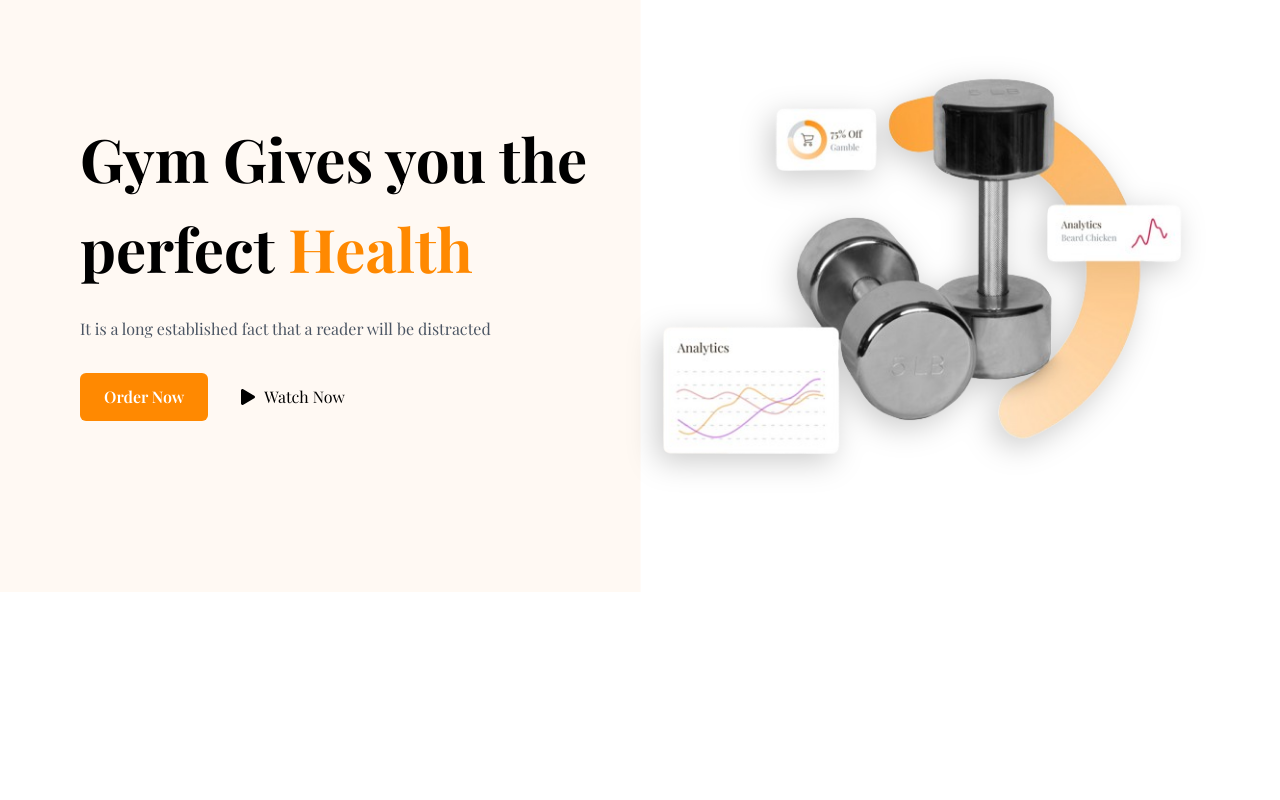
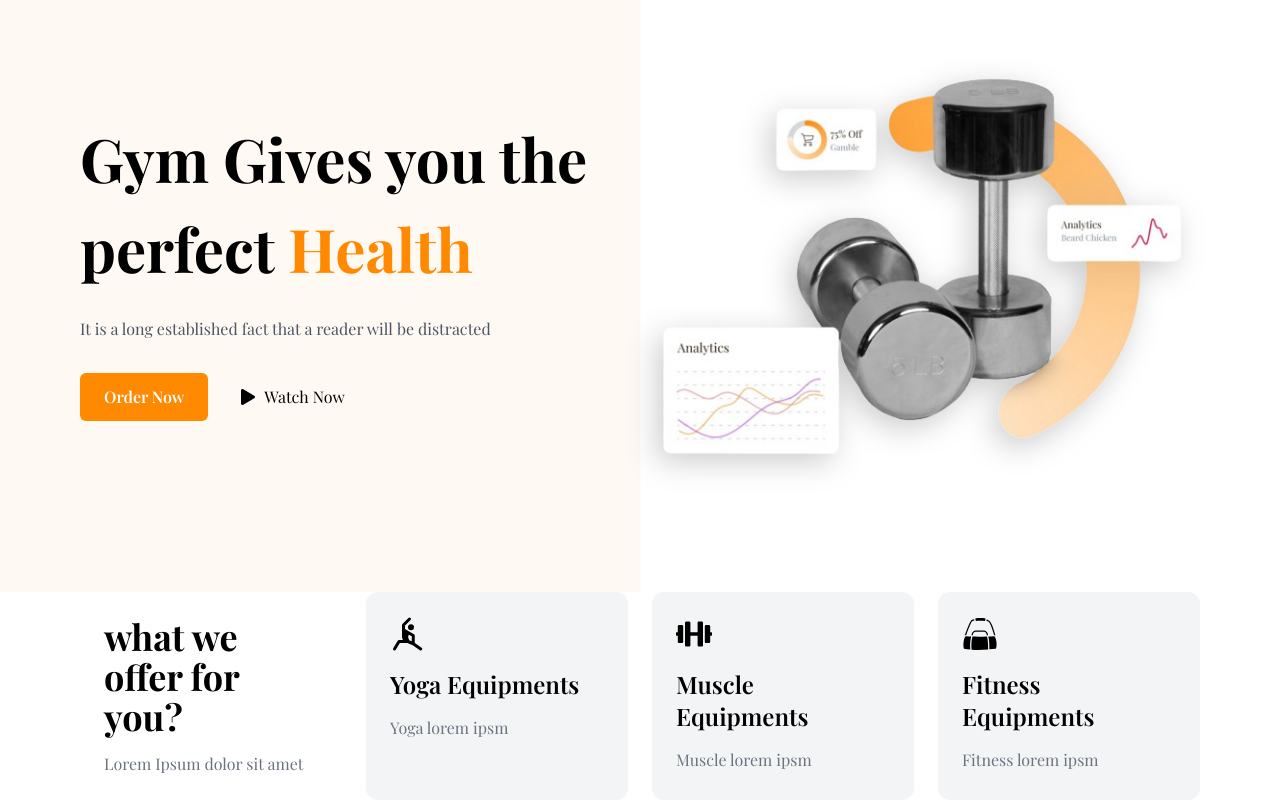
Before and after one commit to rizkidwik/gym-landing-page, a React (Vite) app: page / in a window 1280 px wide. Shown: the part 166-966 px from the top of the page. Before the commit the page ends 800 px from the top, so only its background shows below. Built offline with nearby package versions, Linux system fonts and the light colour scheme; a web font is replaced by a local one.

Commit message:
feat: add frame mption

```diff
--- a/src/App.tsx
+++ b/src/App.tsx
@@ -1,6 +1,7 @@
 import './App.css'
 import Navbar from './components/Navbar/Navbar'
 import Hero from './components/Hero/Hero'
+import Equipments from './components/Equipments/Equipments'
 import BgImage from "./assets/bg.png"
 
 const bgStyle = {
@@ -18,6 +19,7 @@ function App() {
             <Navbar/>
             <Hero/>
         </div>
+        <Equipments/>
     </div>
   )
 }
--- /dev/null
+++ b/src/components/Equipments/Equipments.tsx
@@ -0,0 +1,64 @@
+import React from 'react'
+import { FaDumbbell } from 'react-icons/fa'
+import { GiGymBag } from 'react-icons/gi'
+import { GrYoga } from 'react-icons/gr'
+import { motion } from 'framer-motion'
+import { SlideLeft } from '../../utility/animation'
+
+const EquipmentsData = [
+    {
+        id: 1,
+        title: "Yoga Equipments",
+        desc: "Yoga lorem ipsm",
+        icons: <GrYoga/>,
+        delay: 0.3
+    },
+    {
+        id: 2,
+        title: "Muscle Equipments",
+        desc: "Muscle lorem ipsm",
+        icons: <FaDumbbell/>,
+        delay: 0.6
+    },
+    {
+        id: 3,
+        title: "Fitness Equipments",
+        desc: "Fitness lorem ipsm",
+        icons: <GiGymBag/>,
+        delay: 0.9
+    }
+]
+const Equipments = () => {
+  return (
+    <div>
+        <div className="container">
+            <div className="grid grid-cols-1 sm:grid-cols-2
+            md:grid-cols-4 gap-6 font-playfair">
+                <div className="space-y-4 p-6">
+                    <h1 className="text-3xl md:text-4xl font-bold">what we offer for you?</h1>
+                    <p className='text-gray-500'>Lorem Ipsum dolor sit amet</p>
+                </div>
+                {
+                    EquipmentsData.map((data) => {
+                        return (
+                        <motion.div
+                        variants={SlideLeft(data.delay)}
+                        initial="hidden"
+                        whileInView="visible"
+                        key={data.id}
+                        className="space-y-4 p-6 bg-gray-100
+                        hover:bg-white hover:shadow-[0_5px_15px_0_rgba(0,0,0,0.1)] rounded-xl">
+                            <div className="text-4xl">{data.icons}</div>
+                            <h1 className="text-2xl font-semibold">{data.title}</h1>
+                            <p className='text-gray-500'>{data.desc}</p>
+                        </motion.div>
+                    )
+                })
+                }
+            </div>
+        </div>
+    </div>
+  )
+}
+
+export default Equipments
--- a/src/components/Hero/Hero.tsx
+++ b/src/components/Hero/Hero.tsx
@@ -1,6 +1,8 @@
 import React from 'react'
 import { FaPlay } from 'react-icons/fa'
 import HeroImg from '../../assets/dumbell.png'
+import { motion } from 'framer-motion'
+import {SlideLeft,SlideRight,SlideUp} from '../../utility/animation'
 
 const Hero = () => {
   return (
@@ -12,19 +14,33 @@ const Hero = () => {
                     <div className='flex flex-col justify-center py-14
                     md:py-0 font-playfair'>
                         <div className="text-center md:text-left space-y-6">
-                        <h1 className='text-5xl lg:text-6xl font-bold
-                        leading-relaxed xl:leading-normal'>Gym Gives you the perfect <span className='text-primary'>Health</span></h1>
-                        <p className='text-gray-600 xl:max-w-[500px]'>It is a long established fact that a reader will be distracted</p>
+                        <motion.h1
+                        variants={SlideLeft(0.5)}
+                        initial="hidden"
+                        animate="visible"
+                        className='text-5xl lg:text-6xl font-bold
+                        leading-relaxed xl:leading-normal'>Gym Gives you the perfect <span className='text-primary'>Health</span></motion.h1>
+                        <motion.p
+                        variants={SlideLeft(0.5)}
+                        initial="hidden"
+                        animate="visible"
+                        className='text-gray-600 xl:max-w-[500px]'>It is a long established fact that a reader will be distracted</motion.p>
                     </div>
                     {/* Button Section */}
-                    <div className="flex justify-center items-center gap-8 md:justify-start mt-4">
+                    <motion.div
+                    variants={SlideRight(1)}
+                    initial="hidden"
+                    animate="visible"
+                     className="flex justify-center items-center gap-8 md:justify-start mt-4">
                         <button className='primary-btn flex items-center gap-2 mt-4'>{" "}Order Now</button>
                         <button className='flex justify-center items-center gap-2 mt-4'><FaPlay/>Watch Now</button>
-                    </div>
+                    </motion.div>
                 </div>
                 {/* Hero Image */}
                 <div className="flex justify-center items-center">
-                    <img src={HeroImg} className='w-[350px] md:w-[550px] xl:w-[700px] drop-shadow'/>
+                    <motion.img
+                    variants={SlideLeft(1.5)}
+                    src={HeroImg} className='w-[350px] md:w-[550px] xl:w-[700px] drop-shadow'/>
                 </div>
             </div>
         </section>
--- /dev/null
+++ b/src/utility/animation.ts
@@ -0,0 +1,41 @@
+export const SlideUp = (delay: number) => {
+    return {
+        hidden: { opacity: 0, y: 100 },
+        visible: {
+            opacity: 1,
+            y: 0,
+            transition: {
+                duration: 1,
+                delay: delay
+            }
+        }
+    }
+}
+
+export const SlideLeft = (delay: number) => {
+    return {
+        hidden: { opacity: 0, x: 100 },
+        visible: {
+            opacity: 1,
+            x: 0,
+            transition: {
+                duration: 1,
+                delay: delay
+            }
+        }
+    }
+}
+
+export const SlideRight = (delay: number) => {
+    return {
+        hidden: { opacity: 0, x: -100 },
+        visible: {
+            opacity: 1,
+            x: 0,
+            transition: {
+                duration: 1,
+                delay: delay
+            }
+        }
+    }
+}
```
